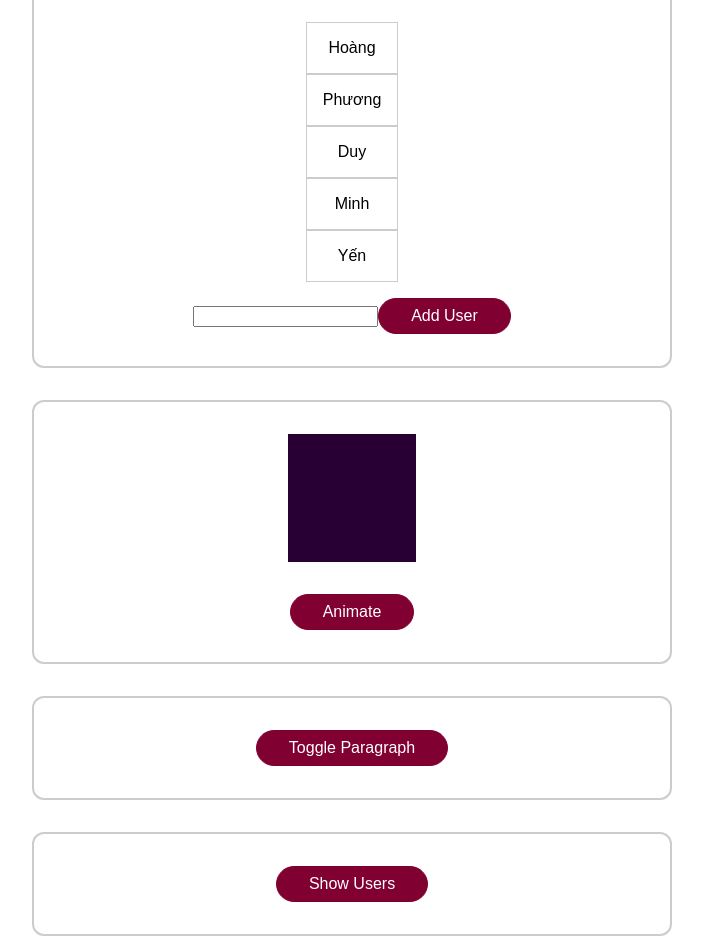
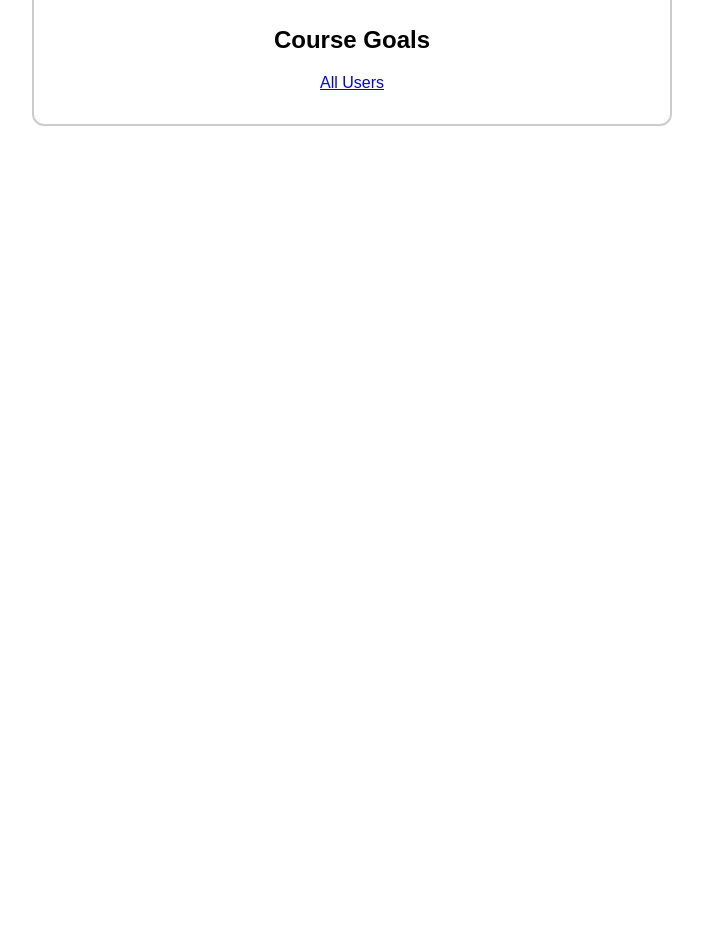
Before and after one commit to hoangunity/vue.js-Animations-and-Transitions, a Vue app: page /goals in a window 1280 px wide. Shown: the part 60-1012 px from the top of the page, without its empty margins (288-991 px from the left). After the commit the page ends 800 px from the top, so only its background shows below. Built offline with nearby package versions, Linux system fonts and the light colour scheme.

Commit message:
Animating Route Changes

```diff
--- a/package.json
+++ b/package.json
@@ -9,7 +9,8 @@
   },
   "dependencies": {
     "core-js": "^3.6.5",
-    "vue": "^3.0.0"
+    "vue": "^3.0.0",
+    "vue-router": "^4.0.0-0"
   },
   "devDependencies": {
     "@vue/cli-plugin-babel": "~4.5.0",
--- a/src/App.vue
+++ b/src/App.vue
@@ -1,50 +1,13 @@
 <template>
-  <div class="container">
-    <users-list></users-list>
-  </div>
-  <div class="container">
-    <div class="block" :class="{ animate: animatedBlock }"></div>
-    <button @click="animateBlock">Animate</button>
-  </div>
-  <div class="container">
-    <!-- <transition enter-to-class="some-class" enter-active-class="..."> -->
-    <transition
-      :css="false"
-      @before-enter="beforeEnter"
-      @enter="enter"
-      @after-enter="afterEnter"
-      @before-leave="beforeLeave"
-      @leave="leave"
-      @after-leave="afterLeave"
-      @enter-cancelled="enterCancelled"
-      @leave-cancelled="leaveCancelled"
-    >
-      <p v-if="paraIsVisible">This is sometimes visible...</p>
+  <router-view v-slot="slotProps">
+    <transition name="fade-button" mode="out-in">
+      <component :is="slotProps.Component"></component>
     </transition>
-    <button @click="toggleParagraph">Toggle Paragraph</button>
-  </div>
-  <div class="container">
-    <transition name="fade-button" mode="out-in">
-      <button @click="showUsers" v-if="!usersAreVisible">Show Users</button>
-      <button @click="hideUsers" v-else>Hide Users</button>
-    </transition>
-  </div>
-  <base-modal @close="hideDialog" :open="dialogIsVisible">
-    <p>This is a test dialog!</p>
-    <button @click="hideDialog">Close it!</button>
-  </base-modal>
-  <div class="container">
-    <button @click="showDialog">Show Dialog</button>
-  </div>
+  </router-view>
 </template>
 
 <script>
-import UsersList from './components/UsersList.vue';
-
 export default {
-  components: {
-    UsersList
-  },
   data() {
     return {
       animatedBlock: false,
@@ -56,27 +19,25 @@ export default {
     };
   },
   methods: {
-    enterCancelled(element) {
-      console.log(element);
+    enterCancelled(el) {
+      console.log(el);
       clearInterval(this.enterInterval);
     },
-    leaveCancelled(element) {
-      console.log(element);
+    leaveCancelled(el) {
+      console.log(el);
       clearInterval(this.leaveInterval);
     },
-    beforeEnter(element) {
-      // the method name is OPTIONAL
+    beforeEnter(el) {
       console.log('beforeEnter');
-      console.log(element);
-      element.style.opacity = 0;
+      console.log(el);
+      el.style.opacity = 0;
     },
-    enter(element, done) {
-      // the method name is OPTIONAL
+    enter(el, done) {
       console.log('enter');
-      console.log(element);
+      console.log(el);
       let round = 1;
       this.enterInterval = setInterval(() => {
-        element.style.opacity = round * 0.01;
+        el.style.opacity = round * 0.01;
         round++;
         if (round > 100) {
           clearInterval(this.enterInterval);
@@ -84,22 +45,21 @@ export default {
         }
       }, 20);
     },
-    afterEnter(element) {
+    afterEnter(el) {
       console.log('afterEnter');
-      console.log(element);
+      console.log(el);
     },
-    beforeLeave(element) {
-      // the method name is OPTIONAL
+    beforeLeave(el) {
       console.log('beforeLeave');
-      console.log(element);
-      element.style.opacity = 1;
+      console.log(el);
+      el.style.opacity = 1;
     },
-    leave(element, done) {
+    leave(el, done) {
       console.log('leave');
-      console.log(element);
+      console.log(el);
       let round = 1;
       this.leaveInterval = setInterval(() => {
-        element.style.opacity = 1 - round * 0.01;
+        el.style.opacity = 1 - round * 0.01;
         round++;
         if (round > 100) {
           clearInterval(this.leaveInterval);
@@ -107,9 +67,9 @@ export default {
         }
       }, 20);
     },
-    afterLeave(element) {
+    afterLeave(el) {
       console.log('afterLeave');
-      console.log(element);
+      console.log(el);
     },
     showUsers() {
       this.usersAreVisible = true;
@@ -198,15 +158,29 @@ button:active {
   opacity: 1;
 }
 
+/* .route-enter-from {
+} */
+.route-enter-active {
+  animation: slide-scale 0.4s ease-out;
+}
+/* .route-enter-to {
+} */
+
+.route-leave-active {
+  animation: slide-scale 0.4s ease-in;
+}
+
 @keyframes slide-scale {
   0% {
     transform: translateX(0) scale(1);
   }
+
   70% {
     transform: translateX(-120px) scale(1.1);
   }
+
   100% {
-    transform: translate(-150px) scale(1);
+    transform: translateX(-150px) scale(1);
   }
 }
 </style>
--- a/src/components/BaseModal.vue
+++ b/src/components/BaseModal.vue
@@ -10,7 +10,7 @@
 <script>
 export default {
   props: ['open'],
-  emits: ['close']
+  emits: ['close'],
 };
 </script>
 
@@ -56,7 +56,7 @@ dialog {
 
   to {
     opacity: 1;
-    transform: translateY(0px) scale(1);
+    transform: translateY(0) scale(1);
   }
 }
 </style>
--- a/src/components/UsersList.vue
+++ b/src/components/UsersList.vue
@@ -1,8 +1,6 @@
 <template>
   <transition-group tag="ul" name="user-list">
-    <li v-for="user in users" :key="user" @click="removeUser(user)">
-      {{ user }}
-    </li>
+    <li v-for="user in users" :key="user" @click="removeUser(user)">{{ user }}</li>
   </transition-group>
   <div>
     <input type="text" ref="userNameInput" />
@@ -14,19 +12,18 @@
 export default {
   data() {
     return {
-      users: ['Hoàng', 'Phương', 'Duy', 'Minh', 'Yến']
+      users: ['Max', 'Manu', 'Julie', 'Angela', 'Michael'],
     };
   },
   methods: {
     addUser() {
       const enteredUserName = this.$refs.userNameInput.value;
       this.users.unshift(enteredUserName);
-      this.$refs.userNameInput.value = '';
     },
     removeUser(user) {
-      this.users = this.users.filter(usr => usr !== user);
-    }
-  }
+      this.users = this.users.filter((usr) => usr !== user);
+    },
+  },
 };
 </script>
 
@@ -36,16 +33,10 @@ ul {
   margin: 1rem 0;
   padding: 0;
 }
-
 li {
   border: 1px solid #ccc;
   padding: 1rem;
   text-align: center;
-  cursor: pointer;
-  transition: all 0.2s ease-in;
-}
-li:hover {
-  background-color: aqua;
 }
 
 .user-list-enter-from {
--- a/src/main.js
+++ b/src/main.js
@@ -1,10 +1,25 @@
 import { createApp } from 'vue';
+import { createRouter, createWebHistory } from 'vue-router';
 
 import App from './App.vue';
 import BaseModal from './components/BaseModal.vue';
+import AllUsers from './pages/AllUsers.vue';
+import CourseGoals from './pages/CourseGoals.vue';
+
+const router = createRouter({
+  history: createWebHistory(),
+  routes: [
+    { path: '/', component: AllUsers },
+    { path: '/goals', component: CourseGoals }
+  ]
+});
 
 const app = createApp(App);
 
 app.component('base-modal', BaseModal);
 
-app.mount('#app');
+app.use(router);
+
+router.isReady().then(function() {
+  app.mount('#app');
+});
--- /dev/null
+++ b/src/pages/AllUsers.vue
@@ -0,0 +1,6 @@
+<template>
+  <div class="container">
+    <h2>All Users</h2>
+    <router-link to="/goals">Course Goals</router-link>
+  </div>
+</template>
--- /dev/null
+++ b/src/pages/CourseGoals.vue
@@ -0,0 +1,6 @@
+<template>
+  <div class="container">
+    <h2>Course Goals</h2>
+    <router-link to="/">All Users</router-link>
+  </div>
+</template>
```
Also changed, not shown: 1 other file (tests, documents, lock files or other folders).
